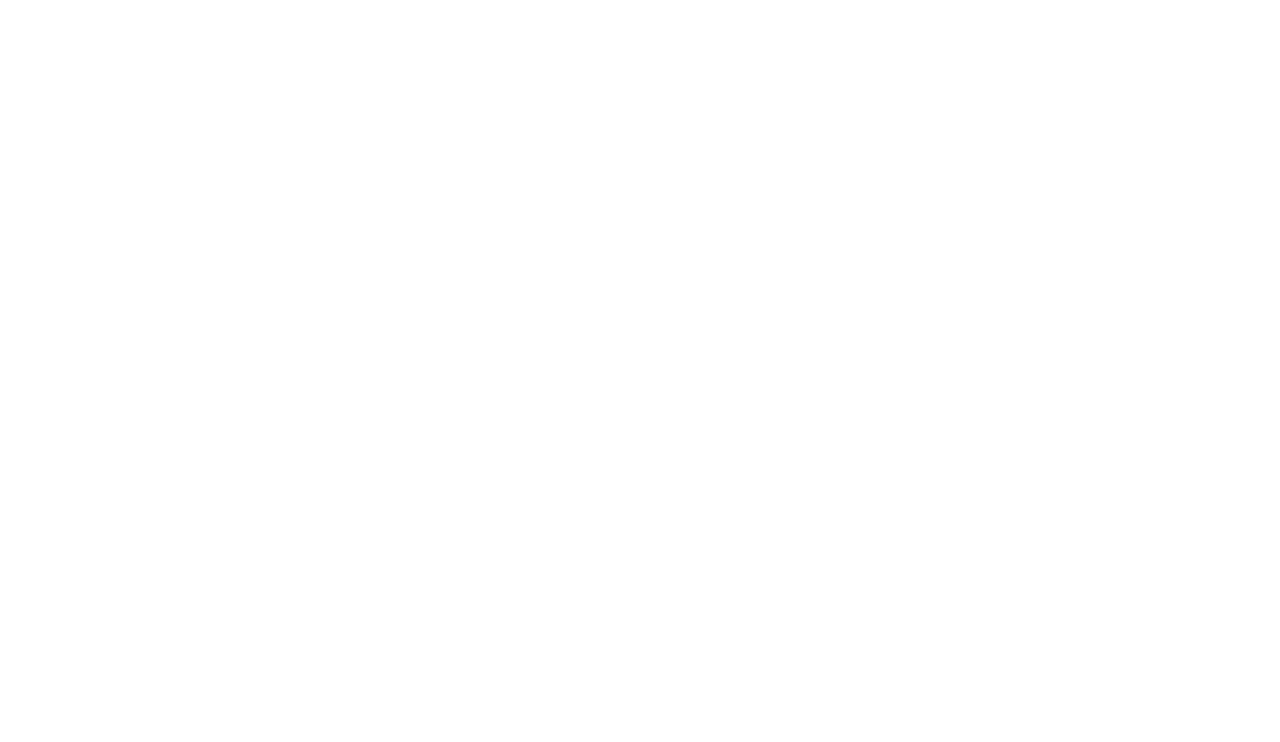
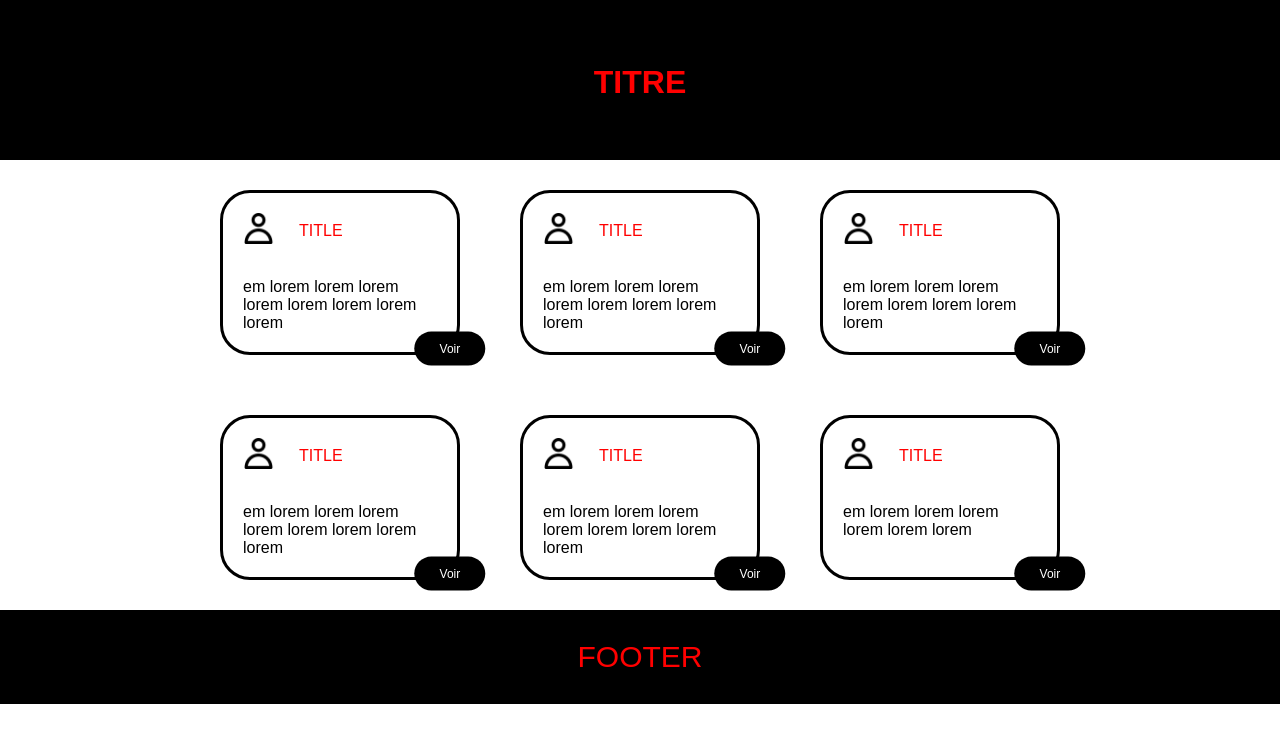
Before and after one commit to oscarcrackdev/exoteam, a plain HTML site: page index.html in a window 1280 px wide. Drawn offline with Linux system fonts and the light colour scheme.

Commit message:
first-commit

```diff
--- a/index.html
+++ b/index.html
@@ -5,8 +5,76 @@
     <meta name="viewport" content="width=device-width, initial-scale=1.0">
     <title>Document</title>
     <link rel="stylesheet" href="style.css">
-</head>
+    </head>
 <body>
+    <header>
+        <h1>TITRE</h1>
+    </header>
+    <main>
+            <article>
+                <div class="article-head">
+                    <div class="picture">
+                        <img src="user.png" alt="">
+                    </div>
+                    <h2>title</h2>
+                </div>
+                <p>em lorem lorem lorem lorem lorem lorem lorem lorem</p>
+                <a href="">Voir</a>
+            </article>
+            <article>
+                <div class="article-head">
+                    <div class="picture">
+                        <img src="user.png" alt="">
+                    </div>
+                    <h2>title</h2>
+                </div>
+                <p>em lorem lorem lorem lorem lorem lorem lorem lorem</p>
+                <a href="">Voir</a>
+            </article>
+            <article>
+                <div class="article-head">
+                    <div class="picture">
+                        <img src="user.png" alt="">
+                    </div>
+                    <h2>title</h2>
+                </div>
+                <p>em lorem lorem lorem lorem lorem lorem lorem lorem</p>
+                <a href="">Voir</a>
+            </article>
+            <article>
+                  <div class="article-head">
+                    <div class="picture">
+                        <img src="user.png" alt="">
+                    </div>
+                    <h2>title</h2>
+                </div>
+                <p>em lorem lorem lorem lorem lorem lorem lorem lorem</p>
+                <a href="">Voir</a>
+            </article>
+            <article>
+                <div class="article-head">
+                    <div class="picture">
+                        <img src="user.png" alt="">
+                    </div>
+                    <h2>title</h2>
+                </div>
+                <p>em lorem lorem lorem lorem lorem lorem lorem lorem</p>
+                <a href="">Voir</a>
+            </article>
+            <article>
+                <div class="article-head">
+                    <div class="picture">
+                        <img src="user.png" alt="">
+                    </div>
+                    <h2>title</h2>
+                </div>
+                <p>em lorem lorem lorem lorem lorem lorem</p>
+                <a href="">Voir</a>
+            </article>
+    </main>
+    <footer>
+       <span>FOOTER</span>
+    </footer>
 
 </body>
 </html>
--- a/style.css
+++ b/style.css
@@ -0,0 +1,162 @@
+* {
+    margin: 0;
+    padding: 0;
+    font-family: sans-serif;
+    box-sizing: border-box;
+}
+
+header {
+    background-color: black;
+    color: white;
+    text-align: center;
+    padding: 12%;
+}
+
+main {
+    margin: auto;
+    max-width: 900px;
+}
+
+main article {
+    background-color: #CACACA;
+    padding: 4em;
+    display: flex;
+    align-items: center;
+    justify-content: center;
+    gap: 6em;
+    border-radius: 30px;
+    margin: 50px;
+    text-transform: uppercase;
+}
+
+main article .article-head h2 {
+    font-weight: lighter;
+}
+
+main article .article-head .picture {
+    display: none;
+}
+
+main article p {
+    display: none;
+}
+
+main article a {
+    background-color: #AF4C0F;
+    padding: 7px 48px;
+    border-radius: 20px;
+    color: white;
+    text-decoration: none;
+    font-size: 20px;
+}
+
+footer {
+    background-color: black;
+    padding: 1em 3em;
+    text-align: center;
+    color: white;
+    font-size: 30px;
+}
+
+/* Responsive: smartphones */
+@media  (max-width: 450px) {
+    main article {
+        flex-direction: column;
+        gap: 20px;
+        padding: 3em;
+    }
+}
+
+/* Responsive: tablettes et petits desktops */
+@media (min-width: 768px) {
+    body {
+        background-color: lightgray;
+    }
+
+    header {
+        background-color: black;
+        color: white;
+        text-align: center;
+        padding: 5%;
+    }
+
+    main {
+        display: flex;
+        flex-direction: row;
+        flex-wrap: wrap;
+    }
+
+    main article {
+        position: relative;
+        flex-direction: column;
+        justify-content: flex-start;
+        align-items: flex-start;
+        padding: 20px;
+        flex: 1 1 auto;
+        border: 3px solid black;
+        background: white;
+        text-transform: initial;
+        gap: 30px;
+        margin: 30px;
+        width: 20%;
+    }
+
+    main article p {
+        display: block;
+    }
+
+    main article a {
+        position: absolute;
+        transform: translate(40%, 40%);
+        bottom: 0;
+        right: 0;
+        background-color: black;
+        padding: 10px 20px;
+        border-radius: 20px;
+        color: white;
+        text-decoration: none;
+        font-size: 15px;
+    }
+}
+
+/* Responsive: grands écrans */
+@media (min-width: 1025px) {
+    body {
+        background-color: white;
+    }
+    header {
+        height: 20vh;
+    }
+    header h1 {
+        color: red;
+    }
+
+    main .article-head {
+        display: flex;
+        align-items: center;
+
+    }
+
+    main .article-head .picture {
+        display: block !important;
+        width: 16%;
+    }
+
+    main .article-head .picture img {
+        width: 100%;
+    }
+
+    main .article-head h2 {
+        text-transform: uppercase;
+        font-size: 16px;
+        color: red;
+        margin-left: 25px;
+    }
+    main article a {
+        padding: 10px 25px;
+        font-size: 12px;
+    }
+    footer {
+        color: red;
+    }
+}
```
Also changed, not shown: user.png (added).
